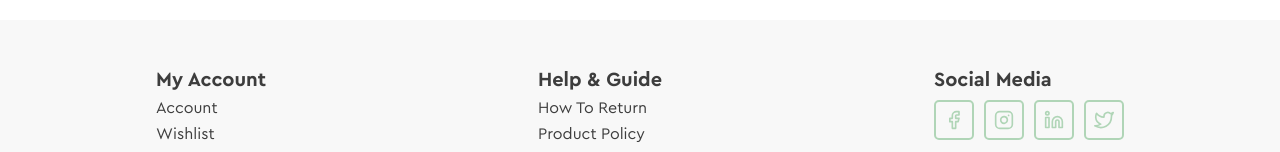
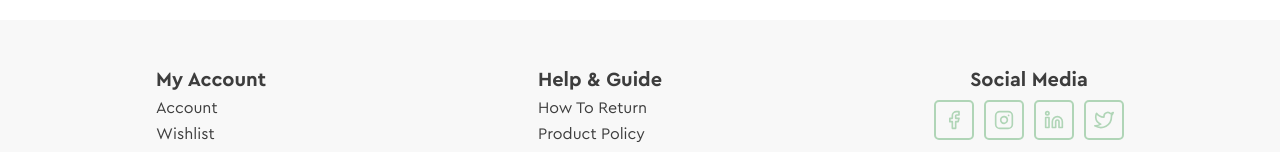
Before and after one commit to Percival234/GreenShop, a React (Vite) app: page / in a window 1280 px wide. Shown: the part 944-1096 px from the top of the page. Built offline with nearby package versions, Linux system fonts and the light colour scheme; no server answers.

Commit message:
text-center class adding

```diff
--- a/src/Components/UI/Titles/SubTitle/SubTitle.jsx
+++ b/src/Components/UI/Titles/SubTitle/SubTitle.jsx
@@ -3,7 +3,7 @@ import PropTypes from 'prop-types';
 import './SubTitle.scss';
 
 function SubTitle({ children, center }) {
-  return <h3 className={`${center ? 'text-center' : ''} sub-title`}>{children}</h3>;
+  return <h3 className={`${center ? 'centered' : ''} sub-title`}>{children}</h3>;
 }
 
 SubTitle.propTypes = {
--- a/src/Components/UI/Titles/SubTitle/SubTitle.scss
+++ b/src/Components/UI/Titles/SubTitle/SubTitle.scss
@@ -1,3 +1,6 @@
 .sub-title {
   font-size: var(--fs-sub-title);
+  &.centered {
+    text-align: center;
+  }
 }
```
